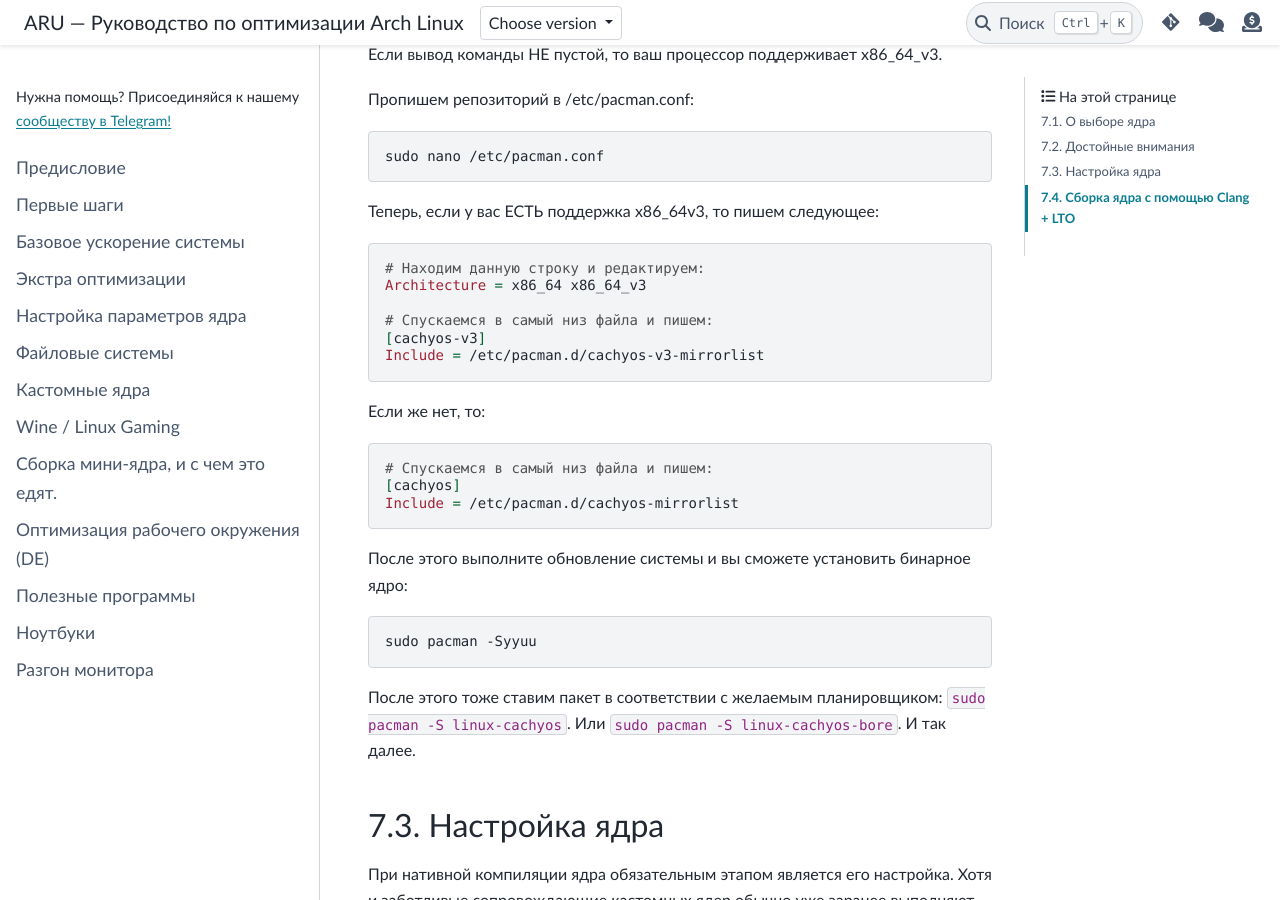
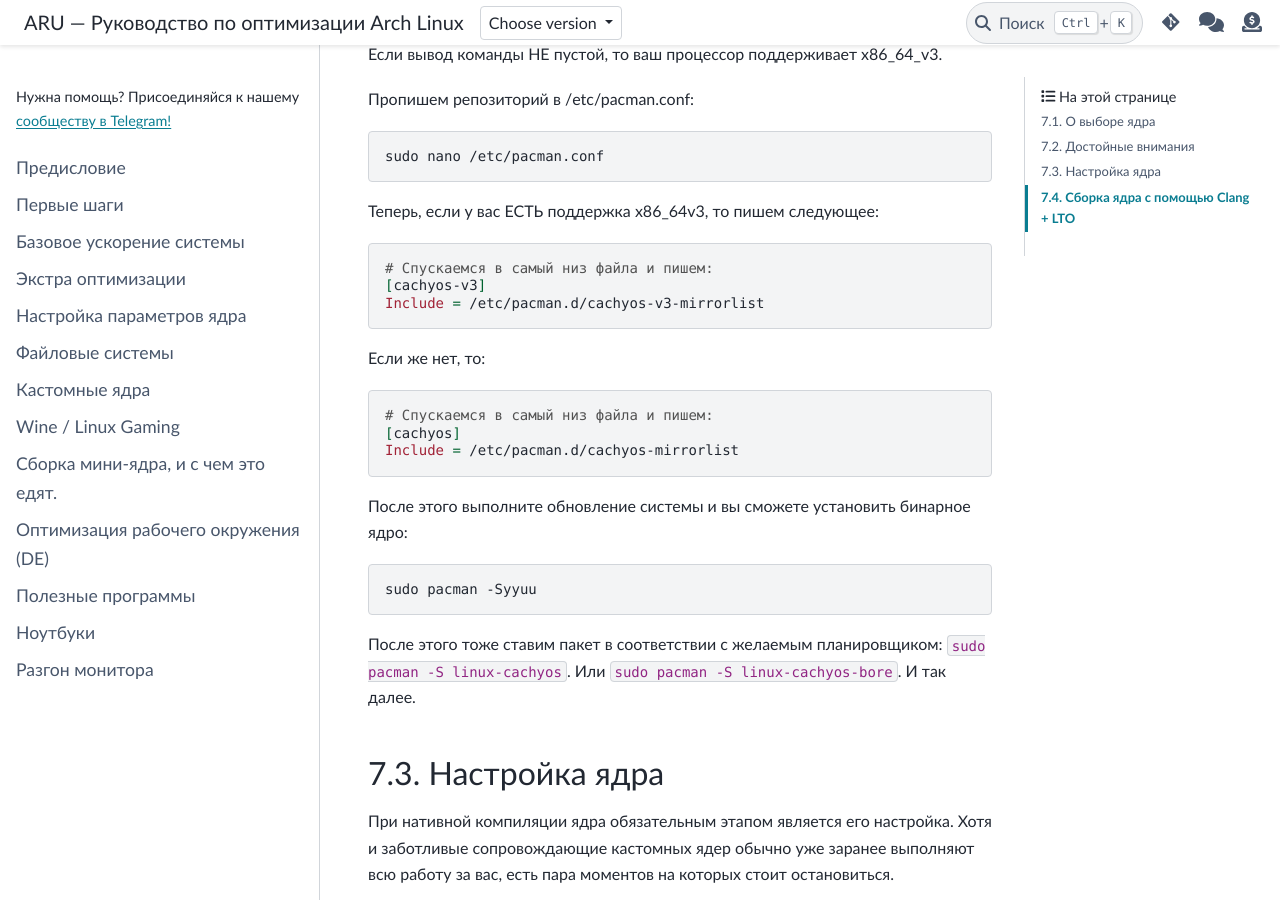
Before and after one commit to ventureoo/ARU, a Sphinx documentation site: the page built from docs/source/custom-kernels.rst, in a window 1280 px wide and 900 px high, scrolled down 5663 px. Built offline with Sphinx 7.4.7 and the PyData theme 0.15.4, drawn with Linux system fonts in a browser that asks for light colours.

Commit message:
custom-kernels: Update commands for enabling cachyos repository

```diff
--- a/docs/source/custom-kernels.rst
+++ b/docs/source/custom-kernels.rst
@@ -262,7 +262,7 @@
 
   sudo pacman-key --recv-keys F3B607488DB35A47 --keyserver keyserver.ubuntu.com
   sudo pacman-key --lsign-key F3B607488DB35A47
-  sudo pacman -U 'https://mirror.cachyos.org/repo/x86_64/cachyos/cachyos-keyring-3-1-any.pkg.tar.zst' 'https://mirror.cachyos.org/repo/x86_64/cachyos/cachyos-mirrorlist-18-1-any.pkg.tar.zst' 'https://mirror.cachyos.org/repo/x86_64/cachyos/cachyos-v3-mirrorlist-18-1-any.pkg.tar.zst' 'https://mirror.cachyos.org/repo/x86_64/cachyos/cachyos-v4-mirrorlist-6-1-any.pkg.tar.zst' 'https://mirror.cachyos.org/repo/x86_64/cachyos/pacman-6.0.2-14-x86_64.pkg.tar.zst'
+  sudo pacman -U 'https://mirror.cachyos.org/repo/x86_64/cachyos/cachyos-keyring-3-1-any.pkg.tar.zst' 'https://mirror.cachyos.org/repo/x86_64/cachyos/cachyos-mirrorlist-18-1-any.pkg.tar.zst' 'https://mirror.cachyos.org/repo/x86_64/cachyos/cachyos-v3-mirrorlist-18-1-any.pkg.tar.zst' 'https://mirror.cachyos.org/repo/x86_64/cachyos/cachyos-v4-mirrorlist-6-1-any.pkg.tar.zst' 'https://mirror.cachyos.org/repo/x86_64/cachyos/pacman-6.0.2-16-x86_64.pkg.tar.zst'
 
 Стоит учитывать, что у данного репозитория есть развилка по
 архитектурам. То есть он одновременно поддерживает и x86_64, и
@@ -284,9 +284,6 @@
 .. TODO: Move the cachyos repo installation to a separate section
 
 Теперь, если у вас ЕСТЬ поддержка x86_64v3, то пишем следующее::
-
-  # Находим данную строку и редактируем:
-  Architecture = x86_64 x86_64_v3
 
   # Спускаемся в самый низ файла и пишем:
   [cachyos-v3]
```
